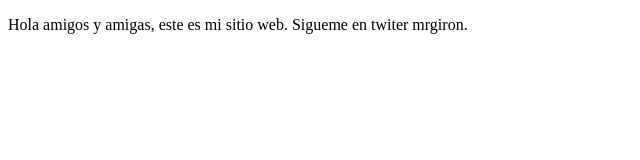
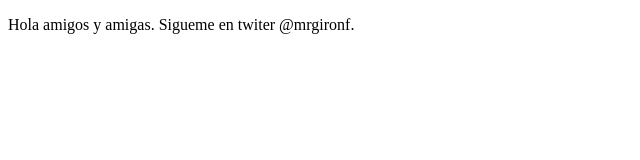
Before and after one commit to mrgiron/proyectoDemoCursoPrework, a plain HTML site: page index.html in a window 1280 px wide. Shown: the whole page, without its empty margins (0-640 px from the left). Drawn offline with Linux system fonts and the light colour scheme.

Commit message:
cambio de cuenta de twitter

```diff
--- a/index.html
+++ b/index.html
@@ -8,8 +8,8 @@
 </head>
 <body>
     <p>
-        Hola amigos y amigas, este es mi sitio web.
-        Sigueme en twiter mrgiron.
+        Hola amigos y amigas.
+        Sigueme en twiter @mrgironf.
     </p>
 </body>
 </html>
```
